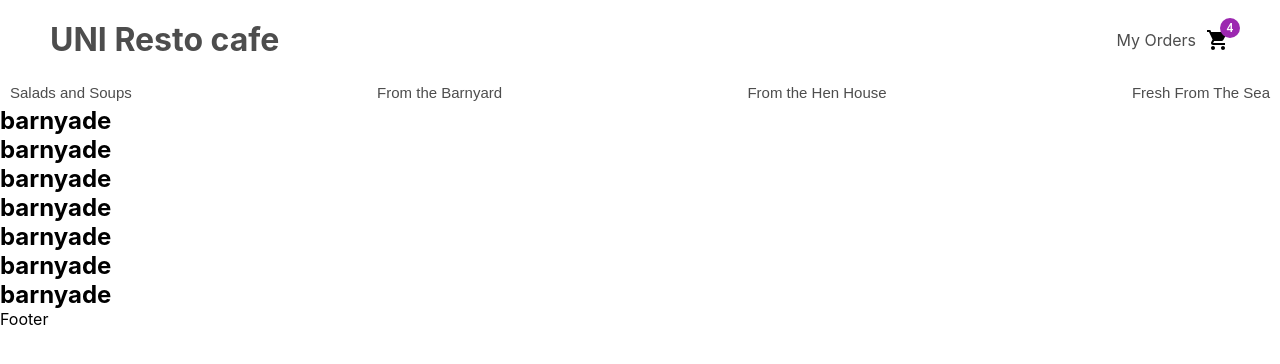
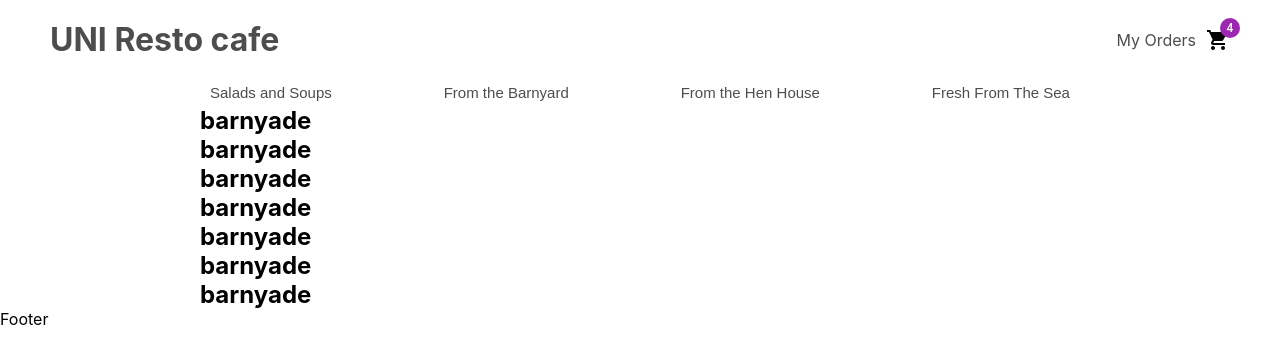
Before and after one commit to muhsintt777/resto-cafe, a React (Create React App) app: page /barnyard in a window 1280 px wide. Shown: the top 364 px of the page. Built offline with nearby package versions, Linux system fonts and the light colour scheme.

Commit message:
layout addded container

```diff
--- a/package.json
+++ b/package.json
@@ -10,6 +10,7 @@
     "@testing-library/jest-dom": "^5.16.5",
     "@testing-library/react": "^13.4.0",
     "@testing-library/user-event": "^13.5.0",
+    "axios": "^1.1.3",
     "react": "^18.2.0",
     "react-dom": "^18.2.0",
     "react-router-dom": "^6.4.3",
--- a/src/components/layout/Layout.css
+++ b/src/components/layout/Layout.css
@@ -1,3 +1,3 @@
-.layout-contaner {
+.layout-container {
   padding: 0px 200px;
 }
--- a/src/components/layout/Layout.jsx
+++ b/src/components/layout/Layout.jsx
@@ -1,4 +1,5 @@
 import React from "react";
+import "./Layout.css";
 import { Outlet } from "react-router-dom";
 import Footer from "../footer/Footer";
 import Header from "../header/Header";
@@ -8,8 +9,8 @@ const Layout = () => {
   return (
     <>
       <Header />
-      <Navbar />
       <div className="layout-container">
+        <Navbar />
         <Outlet />
       </div>
       <Footer />
```
Also changed, not shown: 1 other file (tests, documents, lock files or other folders).
